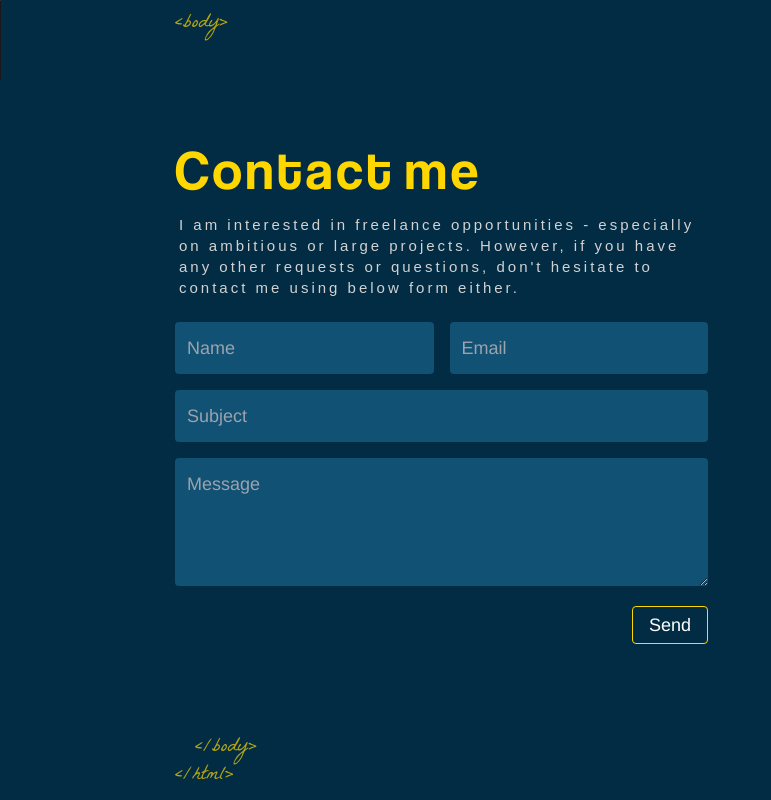
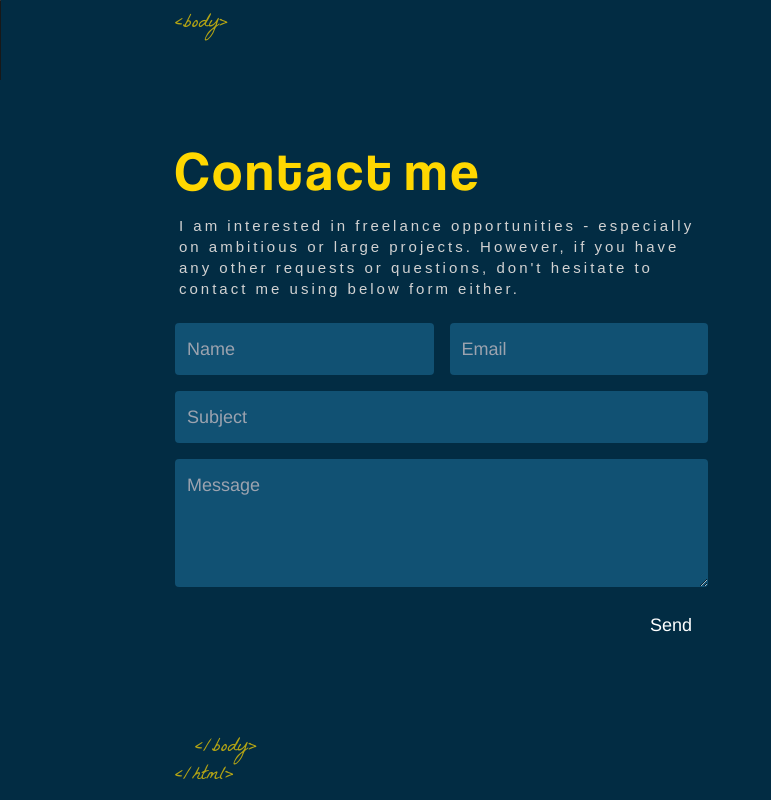
Before and after one commit to haseebmohsin/haseeb-insights, a React (Create React App) app: page /contact in a window 1280 px wide. Shown: the whole page, without its empty margins (0-771 px from the left). Built offline with nearby package versions, Linux system fonts and the light colour scheme.

Commit message:
CV added and some improvments

```diff
--- a/src/features/ErrorPage.jsx
+++ b/src/features/ErrorPage.jsx
@@ -2,7 +2,6 @@ import { useRouteError } from 'react-router-dom';
 
 function ErrorPage() {
   const error = useRouteError();
-  console.error(error);
 
   return (
     <>
--- a/src/features/Home/Home.jsx
+++ b/src/features/Home/Home.jsx
@@ -9,22 +9,7 @@ export default function Home() {
   const [letterClass, setLetterClass] = useState('text-animate');
 
   const nameArray = [' ', 'H', 'a', 's', 'e', 'e', 'b'];
-  const jobArray = [
-    'w',
-    'e',
-    'b',
-    ' ',
-    'd',
-    'e',
-    'v',
-    'e',
-    'l',
-    'o',
-    'p',
-    'e',
-    'r',
-    '.',
-  ];
+  const jobArray = ['w', 'e', 'b', ' ', 'd', 'e', 'v', 'e', 'l', 'o', 'p', 'e', 'r', '.'];
 
   useEffect(() => {
     const timer = setTimeout(() => {
@@ -36,9 +21,7 @@ export default function Home() {
 
   return (
     <>
-      <div
-        className='grid lg:grid-cols-2 gap-6 lg:gap-y-0 h-full'
-        id='home_page'>
+      <div className='grid lg:grid-cols-2 gap-6 lg:gap-y-0 h-full' id='home_page'>
         {/* left section */}
         <div className='my-auto' id='home_left_section_container'>
           <div className='mb-6'>
@@ -49,18 +32,10 @@ export default function Home() {
               <span className={`${letterClass} _13`}>I</span>
               <span className={`${letterClass} _14`}>'m </span>
 
-              <AnimatedLetters
-                letterClass={letterClass}
-                strArray={nameArray}
-                idx={15}
-              />
+              <AnimatedLetters letterClass={letterClass} strArray={nameArray} idx={15} />
               <br />
               <span id='job_array'>
-                <AnimatedLetters
-                  letterClass={letterClass}
-                  strArray={jobArray}
-                  idx={21}
-                />
+                <AnimatedLetters letterClass={letterClass} strArray={jobArray} idx={21} />
               </span>
             </h1>
 
@@ -69,13 +44,16 @@ export default function Home() {
 
           <div className='flex space-x-3'>
             <Link to={`/contact`}>
-              <ButtonComponent outline='yellow' text='yellow' size='lg'>
+              <ButtonComponent outline='primary' text='primary' size='lg'>
                 Let's Connect
               </ButtonComponent>
             </Link>
-            {/* <ButtonComponent outline='yellow' size='lg'>
-              Download CV
-            </ButtonComponent> */}
+
+            <a href='/resume.pdf' target='_blank' rel='noopener noreferrer'>
+              <ButtonComponent className='text-theme-lightGray' outline='primary' size='lg'>
+                Download CV
+              </ButtonComponent>
+            </a>
           </div>
         </div>
 
--- a/src/features/components/ButtonComponent.jsx
+++ b/src/features/components/ButtonComponent.jsx
@@ -17,10 +17,7 @@ function ButtonComponent(props) {
         classes += 'text-theme-primary ';
         break;
       case 'secondary':
-        classes += 'text-theme-primary ';
-        break;
-      case 'yellow':
-        classes += 'text-theme-primary ';
+        classes += 'text-theme-secondary ';
         break;
       case 'danger':
         classes += 'text-theme-red ';
@@ -37,9 +34,6 @@ function ButtonComponent(props) {
       case 'secondary':
         classes += 'bg-theme-primary ';
         break;
-      case 'yellow':
-        classes += 'bg-theme-primary ';
-        break;
       case 'danger':
         classes += 'bg-theme-red ';
         break;
@@ -53,9 +47,6 @@ function ButtonComponent(props) {
         classes += 'border border-theme-primary ';
         break;
       case 'secondary':
-        classes += 'border border-theme-primary ';
-        break;
-      case 'yellow':
         classes += 'border border-theme-primary ';
         break;
       case 'danger':
--- a/src/features/portfolio/ProjectCard.jsx
+++ b/src/features/portfolio/ProjectCard.jsx
@@ -19,38 +19,22 @@ function ProjectCard({ project }) {
   };
 
   const handlePrev = () => {
-    console.log(modalImageCurrentIndex);
-    setModalImageCurrentIndex(
-      (prevValue) =>
-        (prevValue + project.images.length - 1) % project.images.length
-    );
+    setModalImageCurrentIndex((prevValue) => (prevValue + project.images.length - 1) % project.images.length);
   };
 
   const handleNext = () => {
-    console.log(modalImageCurrentIndex);
-    setModalImageCurrentIndex(
-      (prevValue) => (prevValue + 1) % project.images.length
-    );
+    setModalImageCurrentIndex((prevValue) => (prevValue + 1) % project.images.length);
   };
 
   return (
     <>
-      <div
-        className='mx-auto max-w-md shadow-2xl rounded-lg'
-        onClick={toggleModal}
-        id='card'>
+      <div className='mx-auto max-w-md shadow-2xl rounded-lg' onClick={toggleModal} id='card'>
         <div className='' id='card_header'>
-          <img
-            className='carousel_image'
-            src={project.images[currentIndex]}
-            alt={project.name}
-          />
+          <img className='carousel_image' src={project.images[currentIndex]} alt={project.name} />
         </div>
         <div className='px-6 py-4 text-theme-white text-center' id='card_body'>
           <h1 className='text-2xl font-medium'>{project.name}</h1>
-          <p className='text-base mt-2'>
-            {project.description.substring(0, 150) + '...'}
-          </p>
+          <p className='text-base mt-2'>{project.description.substring(0, 150) + '...'}</p>
         </div>
 
         <div className='border-b border-gray-50' id='card_footer'>
@@ -58,9 +42,7 @@ function ProjectCard({ project }) {
 
           <hr className='h-1 w-12 my-2 rounded-lg mx-auto bg-theme-primary' />
 
-          <p className='py-2 text-center text-theme-white'>
-            {project.techStack.toUpperCase()}
-          </p>
+          <p className='py-2 text-center text-theme-white'>{project.techStack.toUpperCase()}</p>
         </div>
       </div>
 
@@ -68,20 +50,14 @@ function ProjectCard({ project }) {
         <ProjectCardModal isOpen={isModalOpen} toggleModal={toggleModal}>
           <div className='w-11/12 md:w-4/5 lg:w-1/2' id='modal'>
             <div id='modal_header'>
-              <button
-                className='px-5 py-3 font-semibold bg-red-700 text-white hover:bg-red-600'
-                onClick={toggleModal}>
+              <button className='px-5 py-3 font-semibold bg-red-700 text-white hover:bg-red-600' onClick={toggleModal}>
                 X
               </button>
             </div>
 
             <div id='modal_body'>
               <div id='modal_slider'>
-                <img
-                  className='modal_carousel_image'
-                  src={project.images[modalImageCurrentIndex]}
-                  alt={project.name}
-                />
+                <img className='modal_carousel_image' src={project.images[modalImageCurrentIndex]} alt={project.name} />
                 <button className='prev' onClick={handlePrev}>
                   &#60;
                 </button>
@@ -91,9 +67,7 @@ function ProjectCard({ project }) {
               </div>
 
               <div className='px-6 py-4' id='modal_body_description'>
-                <h1 className='text-4xl font-medium text-center'>
-                  {project.name}
-                </h1>
+                <h1 className='text-4xl font-medium text-center'>{project.name}</h1>
 
                 <hr className='h-1 w-12 my-4 rounded-lg mx-auto bg-theme-primary' />
 
@@ -109,9 +83,7 @@ function ProjectCard({ project }) {
               <h1 className='text-xl font-medium text-center'>Tech Stack</h1>
               <hr className='h-1 w-12 mt-1 rounded-lg mx-auto bg-theme-primary' />
 
-              <p className='py-4 text-center text-theme-white'>
-                {project.techStack.toUpperCase()}
-              </p>
+              <p className='py-4 text-center text-theme-white'>{project.techStack.toUpperCase()}</p>
 
               {project.link && (
                 <a
@@ -119,9 +91,7 @@ function ProjectCard({ project }) {
                   target='_blank'
                   className='font-semibold text-lg block mx-auto text-center text-theme-white'
                   rel='noreferrer'>
-                  <span className='py-2 px-4 border border-theme-primary'>
-                    Take a Visit
-                  </span>
+                  <span className='py-2 px-4 border border-theme-primary'>Take a Visit</span>
                 </a>
               )}
             </div>
```
Also changed, not shown: 1 other file (tests, documents, lock files or other folders).
